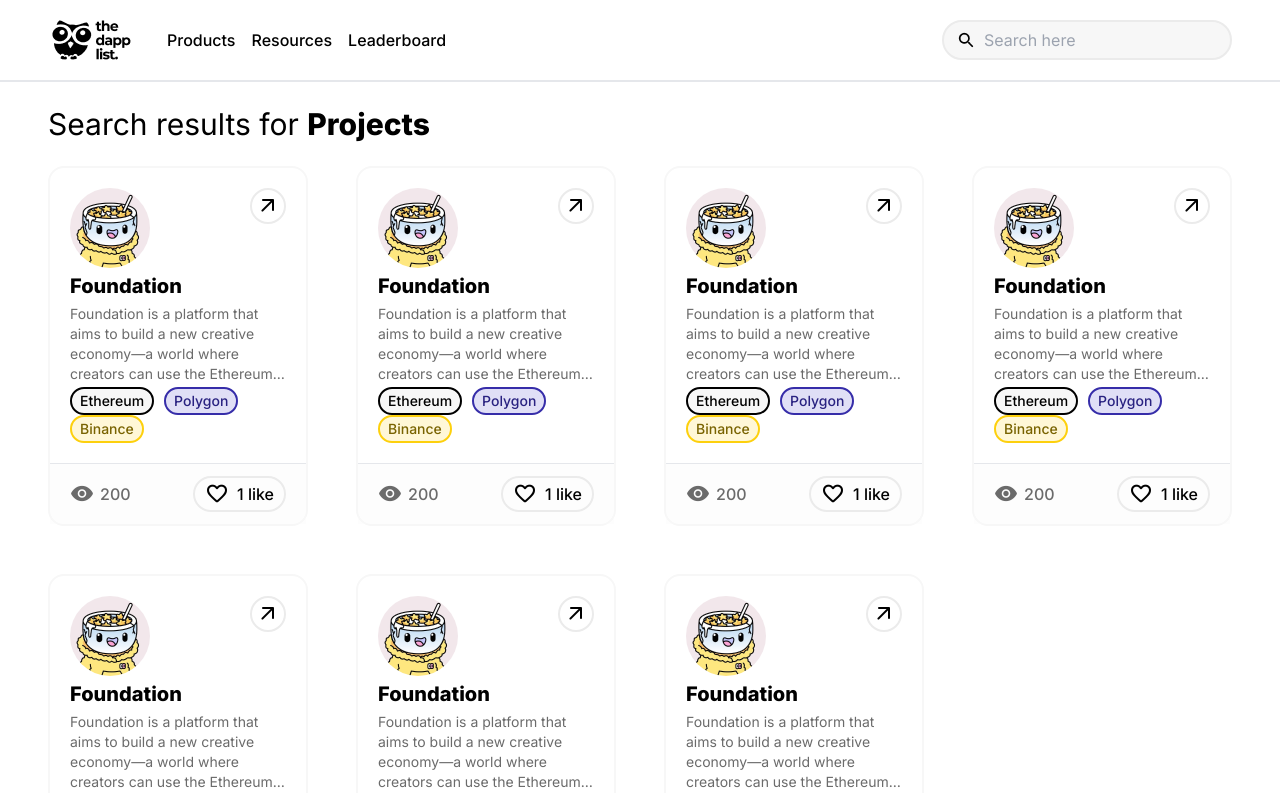
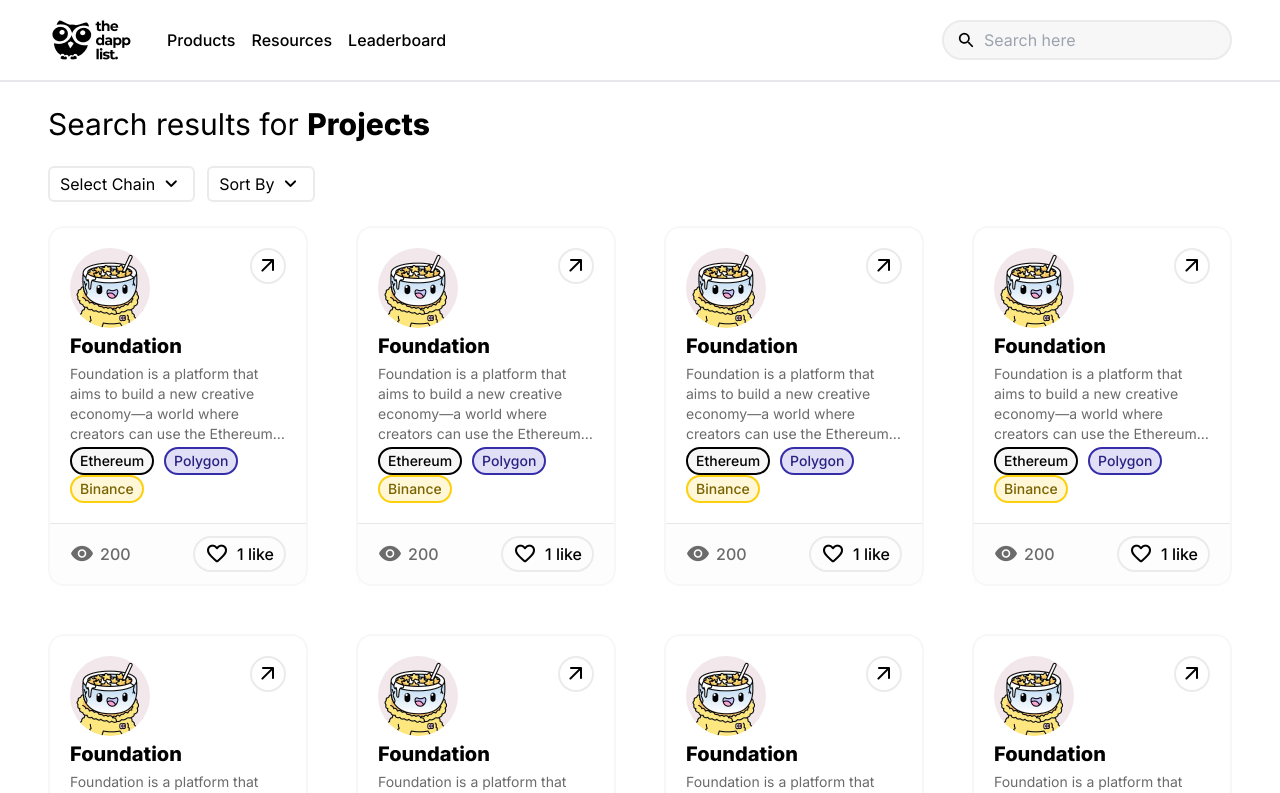
Before and after one commit to anushkachauhxn/thedapplist-task, a React (Vite) app: page / in a window 1280 px wide. Shown: the top 793 px of the page. Built offline with nearby package versions, Linux system fonts and the light colour scheme.

Commit message:
Dropdown Components

```diff
--- a/src/App.jsx
+++ b/src/App.jsx
@@ -1,6 +1,7 @@
 import React from "react";
+import Navbar from "./components/Navbar";
+import { ChainDropdown, SortByDropdown } from "./components/Dropdowns";
 import Card from "./components/Card";
-import Navbar from "./components/Navbar";
 
 const App = () => {
   return (
@@ -11,10 +12,22 @@
           Search results for <span className="font-extrabold">Projects</span>
         </h1>
 
-        <div className="my-6 grid grid-cols-4 gap-12">
+        <div className="mt-6 flex gap-3">
+          <ChainDropdown />
+          <SortByDropdown />
+        </div>
+
+        <div className="my-6 grid grid-cols-4 gap-12 sm:grid-cols-1 md:grid-cols-2 lg:grid-cols-3 xl:grid-cols-4">
           <Card />
           <Card />
           <Card />
+          <Card />
+
+          <Card />
+          <Card />
+          <Card />
+          <Card />
+
           <Card />
           <Card />
           <Card />
--- /dev/null
+++ b/src/components/Dropdowns.jsx
@@ -0,0 +1,67 @@
+import React, { useState } from "react";
+
+export const ChainDropdown = () => {
+  const [visible, setVisible] = useState(false);
+
+  return (
+    <div className="w-fit">
+      <button
+        className="px-2.5 py-1 inline-flex justify-center rounded-md border-2 border-solid border-[#EBEBEB]"
+        onClick={() => setVisible(!visible)}
+      >
+        Select Chain
+        <span className="ml-1 material-symbols-rounded">expand_more</span>
+      </button>
+
+      <div className="relative w-full">
+        <div
+          className={`${
+            !visible && "hidden"
+          } absolute w-full mt-1 rounded-md border-2 border-solid border-[#EBEBEB] bg-white`}
+        >
+          <div className="py-1">
+            <a href="" className="px-4 py-2 block text-sm hover:bg-[#F7F7F7]">
+              Ethereum
+            </a>
+            <a href="" className="px-4 py-2 block text-sm hover:bg-[#F7F7F7]">
+              Polygon
+            </a>
+          </div>
+        </div>
+      </div>
+    </div>
+  );
+};
+
+export const SortByDropdown = () => {
+  const [visible, setVisible] = useState(false);
+
+  return (
+    <div className="w-fit">
+      <button
+        className="px-2.5 py-1 inline-flex justify-center rounded-md border-2 border-solid border-[#EBEBEB]"
+        onClick={() => setVisible(!visible)}
+      >
+        Sort By
+        <span className="ml-1 material-symbols-rounded">expand_more</span>
+      </button>
+
+      <div className="relative w-full">
+        <div
+          className={`${
+            !visible && "hidden"
+          } absolute w-full mt-1 rounded-md border-2 border-solid border-[#EBEBEB] bg-white`}
+        >
+          <div className="py-1">
+            <a href="" className="px-4 py-2 block text-sm hover:bg-[#F7F7F7]">
+              Likes
+            </a>
+            <a href="" className="px-4 py-2 block text-sm hover:bg-[#F7F7F7]">
+              Votes
+            </a>
+          </div>
+        </div>
+      </div>
+    </div>
+  );
+};
```
